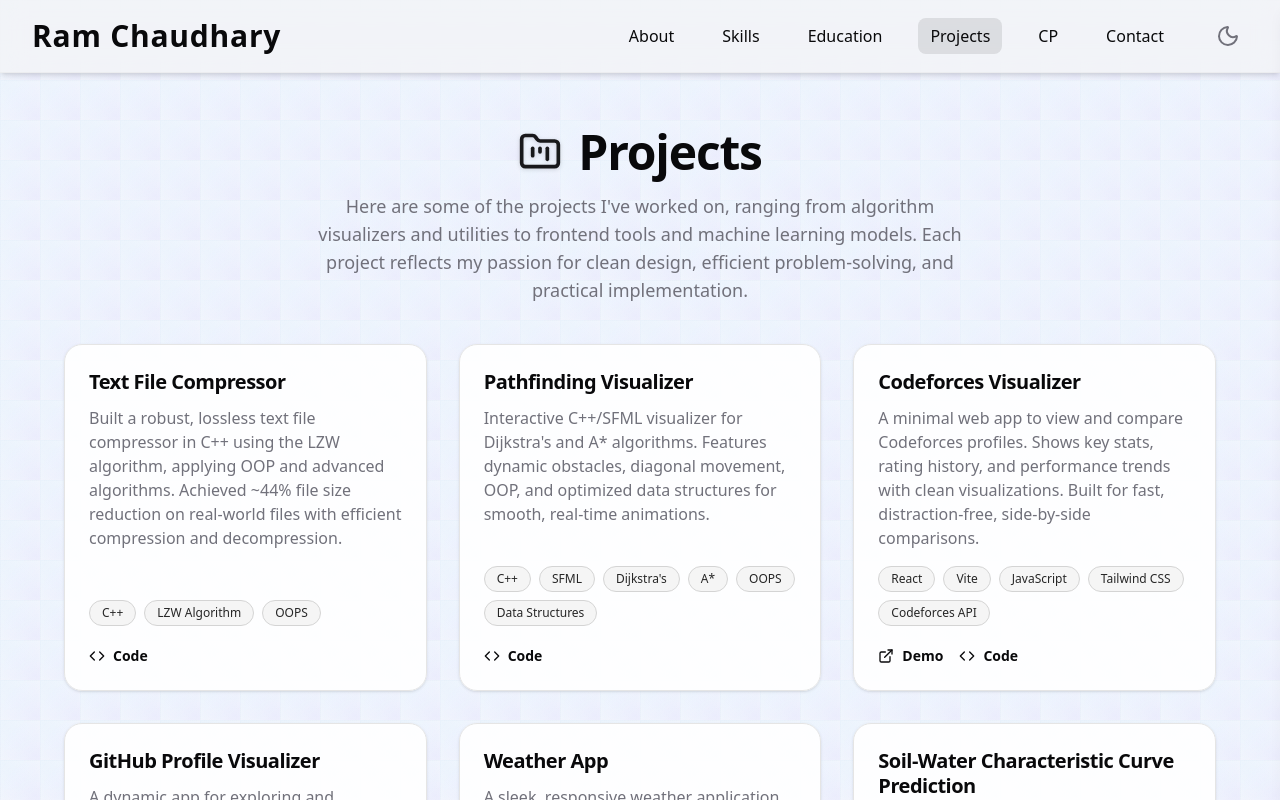
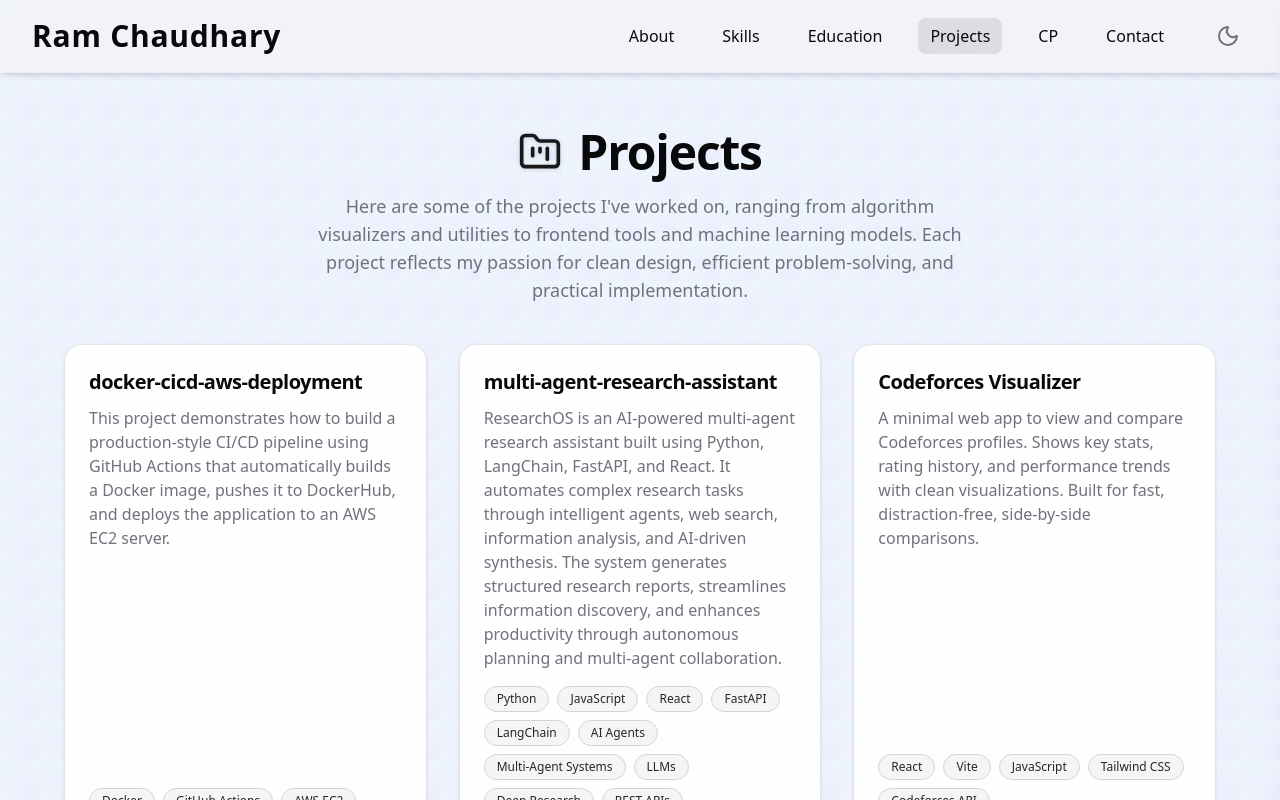
Before and after one commit to ramchaudhary2000/ram-portfolio, a React (Vite) app: page /projects in a window 1280 px wide. Shown: the top 800 px of the page. Built offline with nearby package versions, Linux system fonts and the light colour scheme.

Commit message:
update project page

```diff
--- a/src/components/Projects.jsx
+++ b/src/components/Projects.jsx
@@ -80,8 +80,8 @@ ProjectCard.displayName = "ProjectCard";
 function ProjectsComponent() {
   const projectsData = useMemo(
     () => [
-      { title: "Text File Compressor", desc: "Built a robust, lossless text file compressor in C++ using the LZW algorithm, applying OOP and advanced algorithms. Achieved ~44% file size reduction on real-world files with efficient compression and decompression.", tags: ["C++", "LZW Algorithm", "OOPS"], links: [{ type: "code", href: "https://github.com/shashank2401/file-compressor-in-cpp" }] },
-      { title: "Pathfinding Visualizer", desc: "Interactive C++/SFML visualizer for Dijkstra's and A* algorithms. Features dynamic obstacles, diagonal movement, OOP, and optimized data structures for smooth, real-time animations.", tags: ["C++", "SFML", "Dijkstra's", "A*", "OOPS", "Data Structures"], links: [{ type: "code", href: "https://github.com/shashank2401/pathfinding-visualizer-in-cpp" }] },
+      { title: "docker-cicd-aws-deployment", desc: "This project demonstrates how to build a production-style CI/CD pipeline using GitHub Actions that automatically builds a Docker image, pushes it to DockerHub, and deploys the application to an AWS EC2 server.", tags: ["Docker", "GitHub Actions", "AWS EC2"], links: [{ type: "code", href: "https://github.com/ramchaudhary2000/docker-cicd-aws-deployment" }] },
+      { title: "multi-agent-research-assistant", desc: "ResearchOS is an AI-powered multi-agent research assistant built using Python, LangChain, FastAPI, and React. It automates complex research tasks through intelligent agents, web search, information analysis, and AI-driven synthesis. The system generates structured research reports, streamlines information discovery, and enhances productivity through autonomous planning and multi-agent collaboration.", tags: ["Python", "JavaScript", "React", "FastAPI", "LangChain", "AI Agents", "Multi-Agent Systems", "LLMs", "Deep Research", "REST APIs"], links: [{ type: "code", href: "https://github.com/shashank2401/pathfinding-visualizer-in-cpp" }] },
       { title: "Codeforces Visualizer", desc: "A minimal web app to view and compare Codeforces profiles. Shows key stats, rating history, and performance trends with clean visualizations. Built for fast, distraction-free, side-by-side comparisons.", tags: ["React", "Vite", "JavaScript", "Tailwind CSS", "Codeforces API"], links: [{ type: "demo", href: "https://cf-visualizer-rho.vercel.app" }, { type: "code", href: "https://github.com/shashank2401/cf-visualizer" }] },
       { title: "GitHub Profile Visualizer", desc: "A dynamic app for exploring and comparing GitHub user profiles. Visualizes rich statistics, activity timelines, and repository insights, including a contribution heatmap. Supports side-by-side comparisons and offers both dark and light modes.", tags: ["React", "Vite", "JavaScript", "Tailwind CSS", "GitHub API"], links: [{ type: "demo", href: "https://github-profile-visualizer-six.vercel.app/" }, { type: "code", href: "https://github.com/shashank2401/github-profile-visualizer" }] },
       { title: "Weather App", desc: "A sleek, responsive weather application delivering real-time weather updates for any city. Features location-based forecasts, intuitive search suggestions, and seamless toggling between Celsius and Fahrenheit.", tags: ["HTML", "CSS", "JavaScript", "Weather API", "Responsive Design"], links: [{ type: "demo", href: "https://weather-app-zeta-three-62.vercel.app/" }, { type: "code", href: "https://github.com/shashank2401/weather-app" }] },
```
